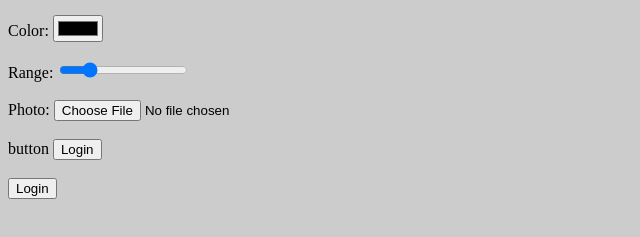
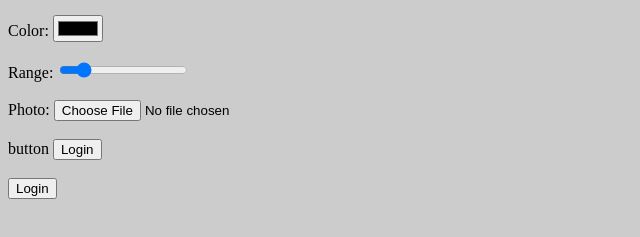
Before and after one commit to bujjibabu/UI-Programs, a plain HTML site: page htmlPrograms/prog2.html in a window 1280 px wide. Shown: the part 459-696 px from the top of the page, 0-640 px from the left. Drawn offline with Linux system fonts and the light colour scheme.

Commit message:
initial commit

```diff
--- a/htmlPrograms/prog2.html
+++ b/htmlPrograms/prog2.html
@@ -60,7 +60,7 @@
 Color: <input type="color" name="">
 <br>
 <br>
-Range: <input type="range" min="0", max="1000" value="200">
+Range: <input type="range" min="0", max="1000" value="150">
 <br>
 <br>
 Photo: <input type="file" name="">
```
